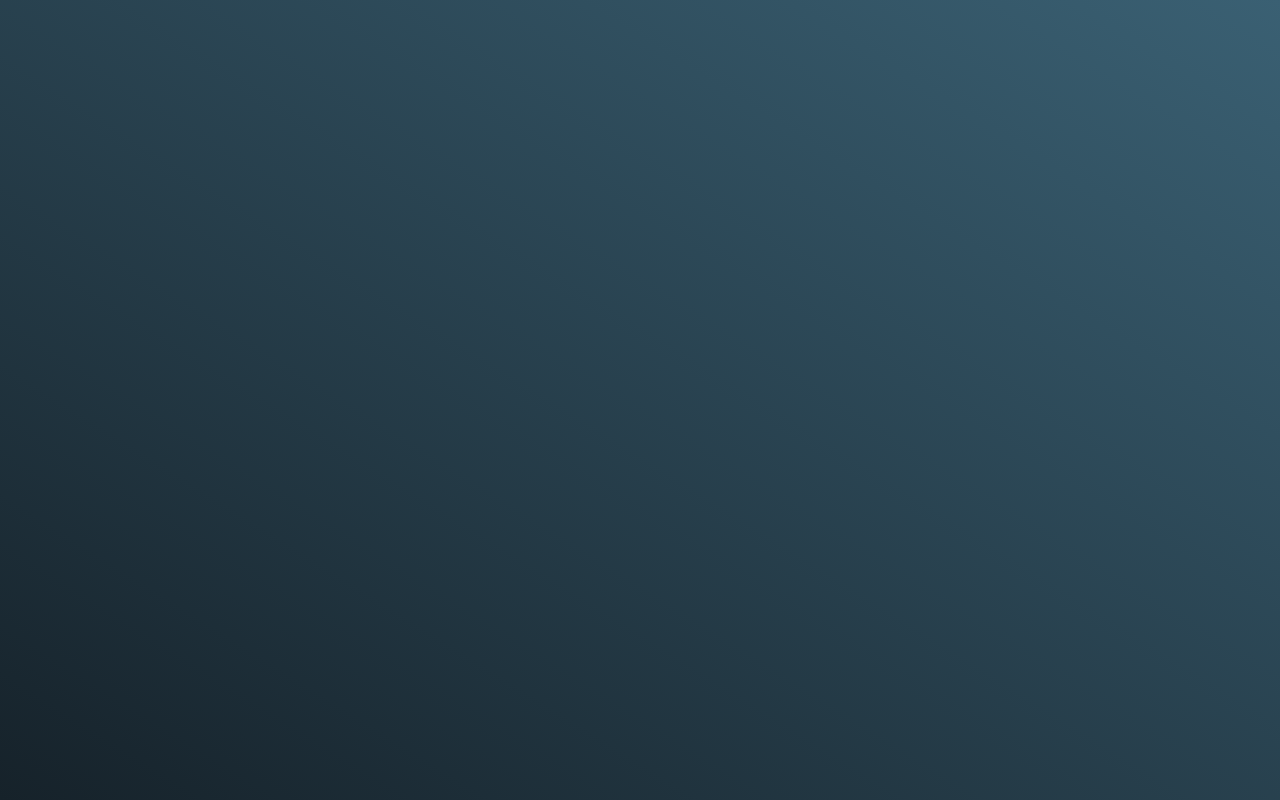
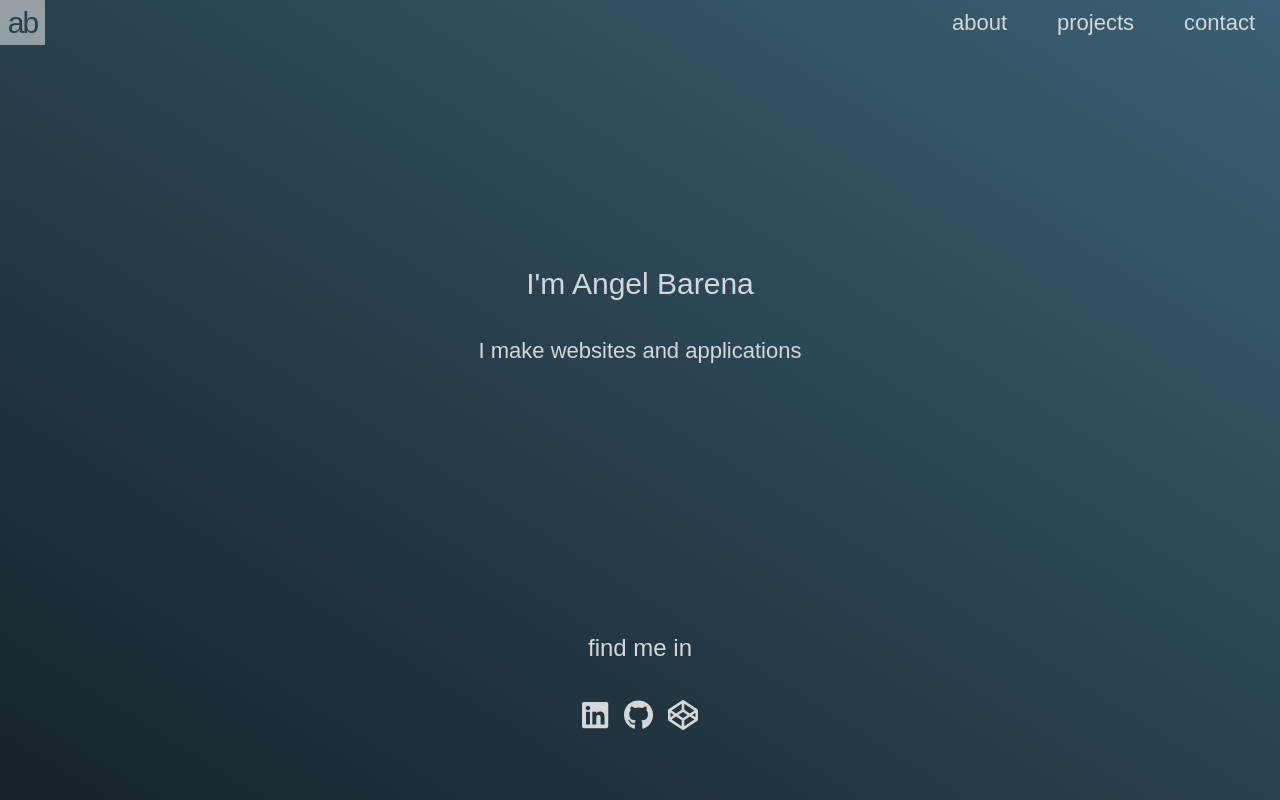
Before and after one commit to abarena/portfolio, a React (Vite) app: page / in a window 1280 px wide. Before the commit this address had no page. Built offline with nearby package versions, Linux system fonts and the light colour scheme.

Commit message:
Fix routing path for NavBar and remove base url from vite config.

```diff
--- a/src/App.tsx
+++ b/src/App.tsx
@@ -47,7 +47,7 @@ export default function App() {
     <BrowserRouter>
       <div className="container">
         <Routes>
-          <Route path="portfolio" element={<NavBar />}>
+          <Route path="/" element={<NavBar />}>
             <Route index element={<Home />} />
             <Route path="about" element={<About />} />
             <Route path="projects" element={<Projects />} />
--- a/vite.config.ts
+++ b/vite.config.ts
@@ -1,12 +1,8 @@
-import { defineConfig } from 'vite'
-import react from '@vitejs/plugin-react'
-import VitePluginSvgSpritemap from '@spiriit/vite-plugin-svg-spritemap'
+import { defineConfig } from "vite";
+import react from "@vitejs/plugin-react";
+import VitePluginSvgSpritemap from "@spiriit/vite-plugin-svg-spritemap";
 
 // https://vite.dev/config/
 export default defineConfig({
-  plugins: [
-    react(),
-    VitePluginSvgSpritemap('./src/assets/icons/*.svg'),
-  ],
-  base: '/portfolio',
-})
+  plugins: [react(), VitePluginSvgSpritemap("./src/assets/icons/*.svg")],
+});
```
